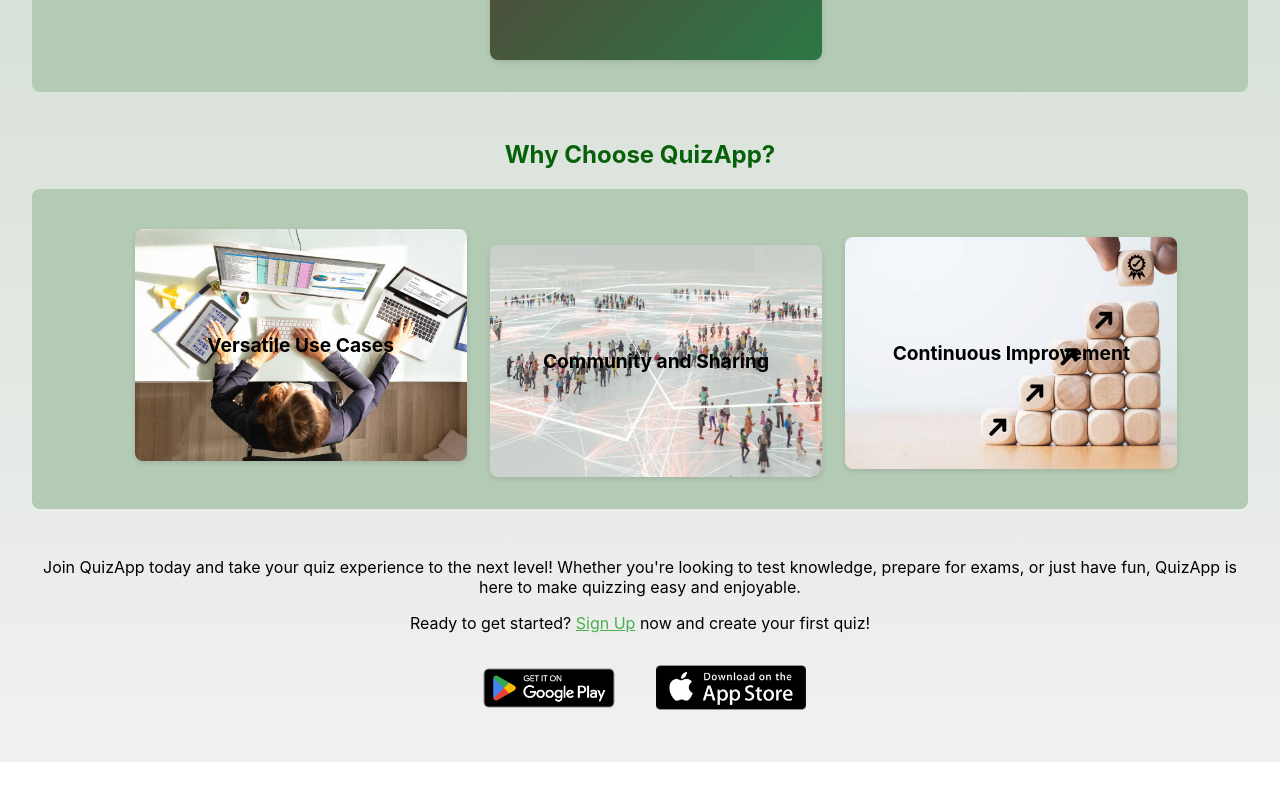
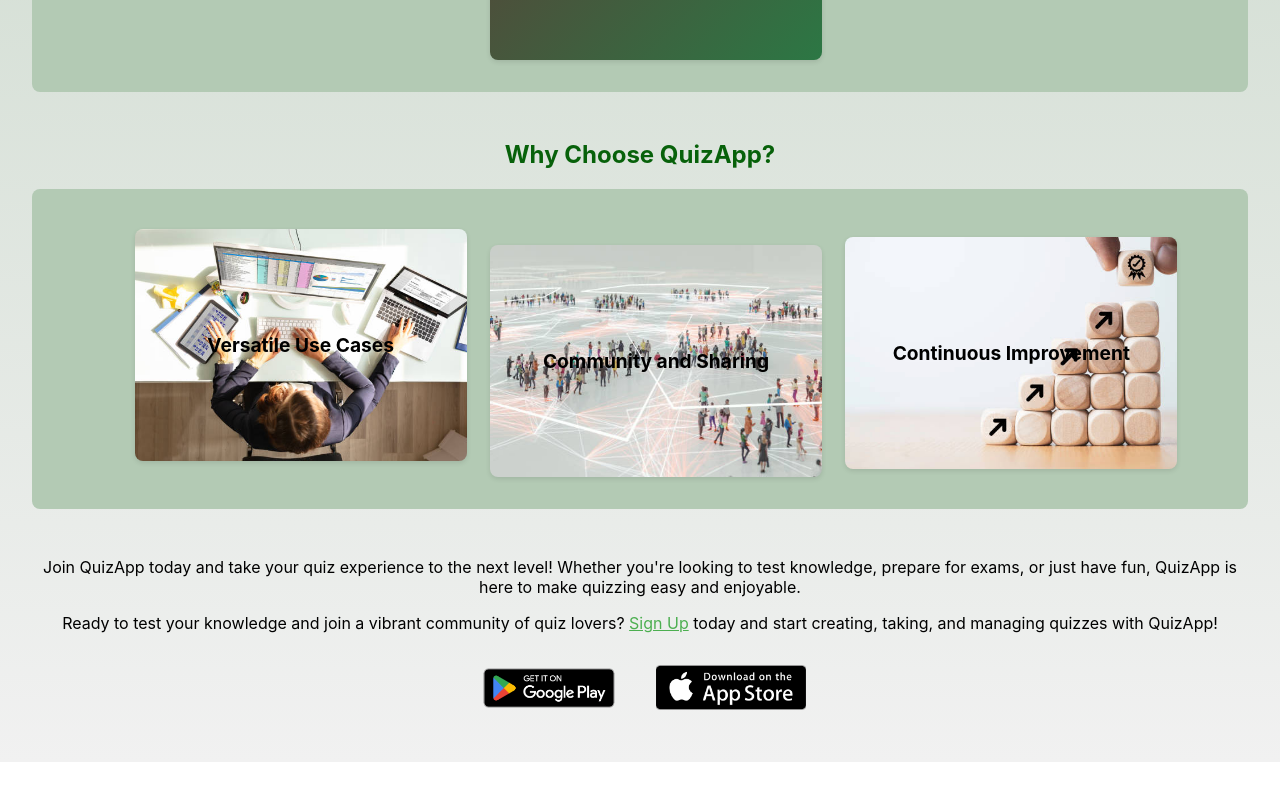
Before and after one commit to nobleenia/QuizApp, a React (Create React App) app in the folder frontend/: page / in a window 1280 px wide. Shown: the part 1152-1952 px from the top of the page. Built offline with nearby package versions, Linux system fonts and the light colour scheme.

Commit message:
Feature #5 Comunity/Forum Page - make floating icon visible and above footer

```diff
--- a/frontend/src/components/LandingPage.js
+++ b/frontend/src/components/LandingPage.js
@@ -83,11 +83,11 @@
           Join QuizApp today and take your quiz experience to the next level! Whether you're looking to test knowledge, prepare for exams, or just have fun, QuizApp is here to make quizzing easy and enjoyable.
         </p>
         <p>
-          Ready to get started?{' '}
+          Ready to test your knowledge and join a vibrant community of quiz lovers?{' '}
           <span className="link" onClick={() => navigate('/signup')}>
             Sign Up
           </span>{' '}
-          now and create your first quiz!
+          today and start creating, taking, and managing quizzes with QuizApp!
         </p>
         <div className="download-buttons">
           <a href={googlePlayUrl} target="_blank" rel="noopener noreferrer">
```
